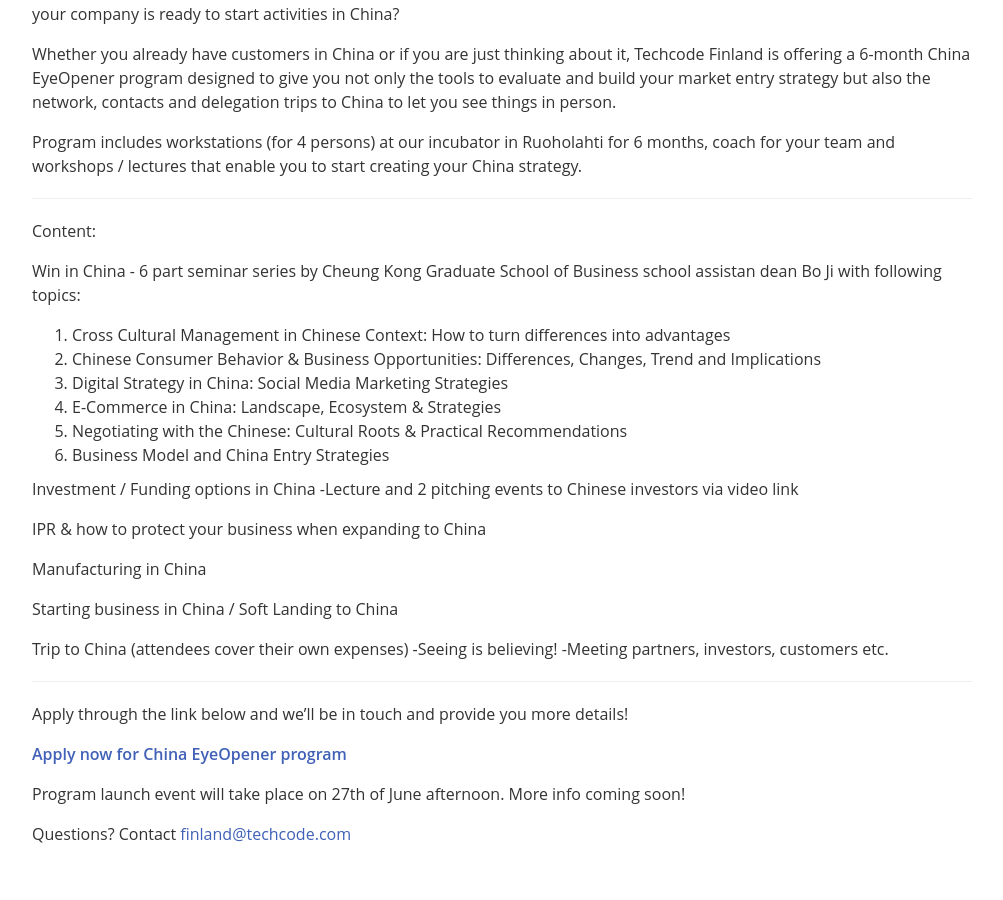
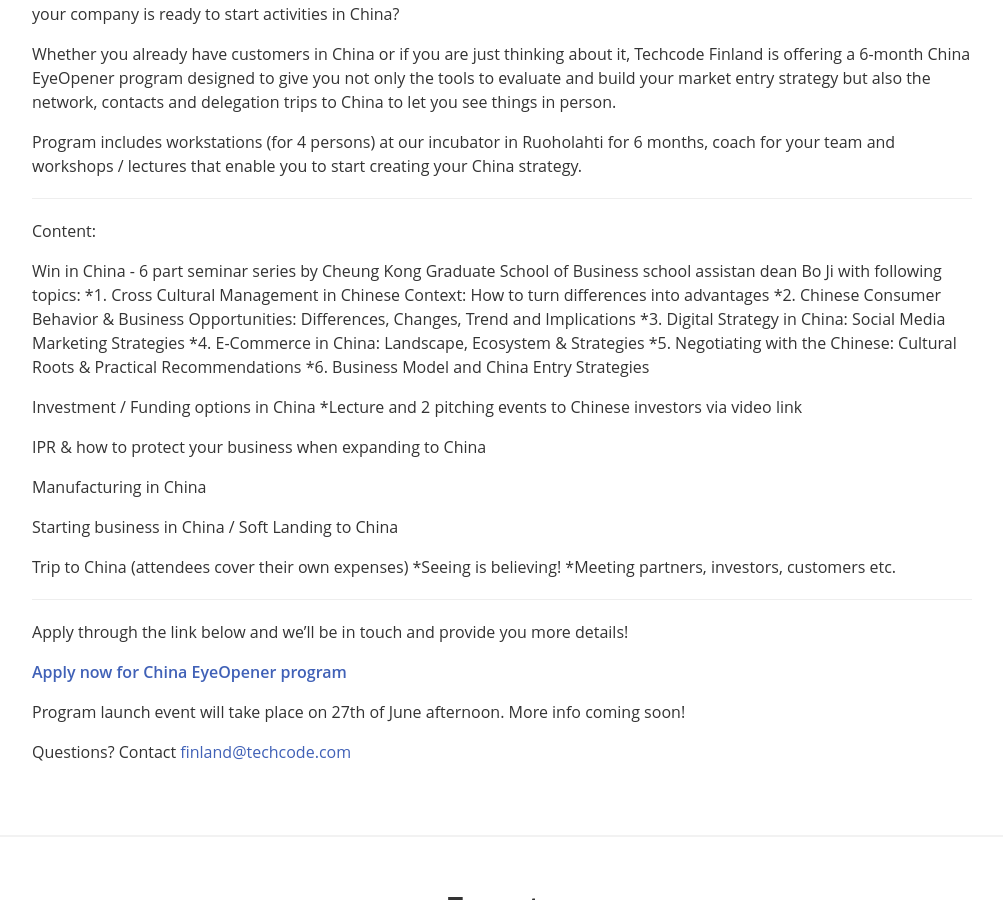
Before and after one commit to techcodefinland/techcode.fi, a Jekyll site: the page built from index.html, in a window 1280 px wide and 900 px high, scrolled down 1246 px. Shown: the whole window, without its empty margins (138-1141 px from the left). Built offline with Jekyll 4.4.1, drawn with Linux system fonts in a browser that asks for light colours; nearby versions of some CDN libraries.

Commit message:
Create program.md

```diff
--- a/_includes/program.md
+++ b/_includes/program.md
@@ -10,15 +10,15 @@
 Content:
 
 Win in China - 6 part seminar series by Cheung Kong Graduate School of Business school assistan dean Bo Ji with following topics:
-1. Cross Cultural Management in Chinese Context: How to turn differences into advantages
-2. Chinese Consumer Behavior & Business Opportunities: Differences, Changes, Trend and Implications
-3. Digital Strategy in China: Social Media Marketing Strategies
-4. E-Commerce in China: Landscape, Ecosystem & Strategies
-5. Negotiating with the Chinese: Cultural Roots & Practical Recommendations
-6. Business Model and China Entry Strategies
+*1. Cross Cultural Management in Chinese Context: How to turn differences into advantages
+*2. Chinese Consumer Behavior & Business Opportunities: Differences, Changes, Trend and Implications
+*3. Digital Strategy in China: Social Media Marketing Strategies
+*4. E-Commerce in China: Landscape, Ecosystem & Strategies
+*5. Negotiating with the Chinese: Cultural Roots & Practical Recommendations
+*6. Business Model and China Entry Strategies
 
 Investment / Funding options in China
--Lecture and 2 pitching events to Chinese investors via video link
+*Lecture and 2 pitching events to Chinese investors via video link
 
 IPR & how to protect your business when expanding to China
 
@@ -27,8 +27,8 @@
 Starting business in China / Soft Landing to China
 
 Trip to China (attendees cover their own expenses)
--Seeing is believing!
--Meeting partners, investors, customers etc.
+*Seeing is believing!
+*Meeting partners, investors, customers etc.
 
 ---
 
```
